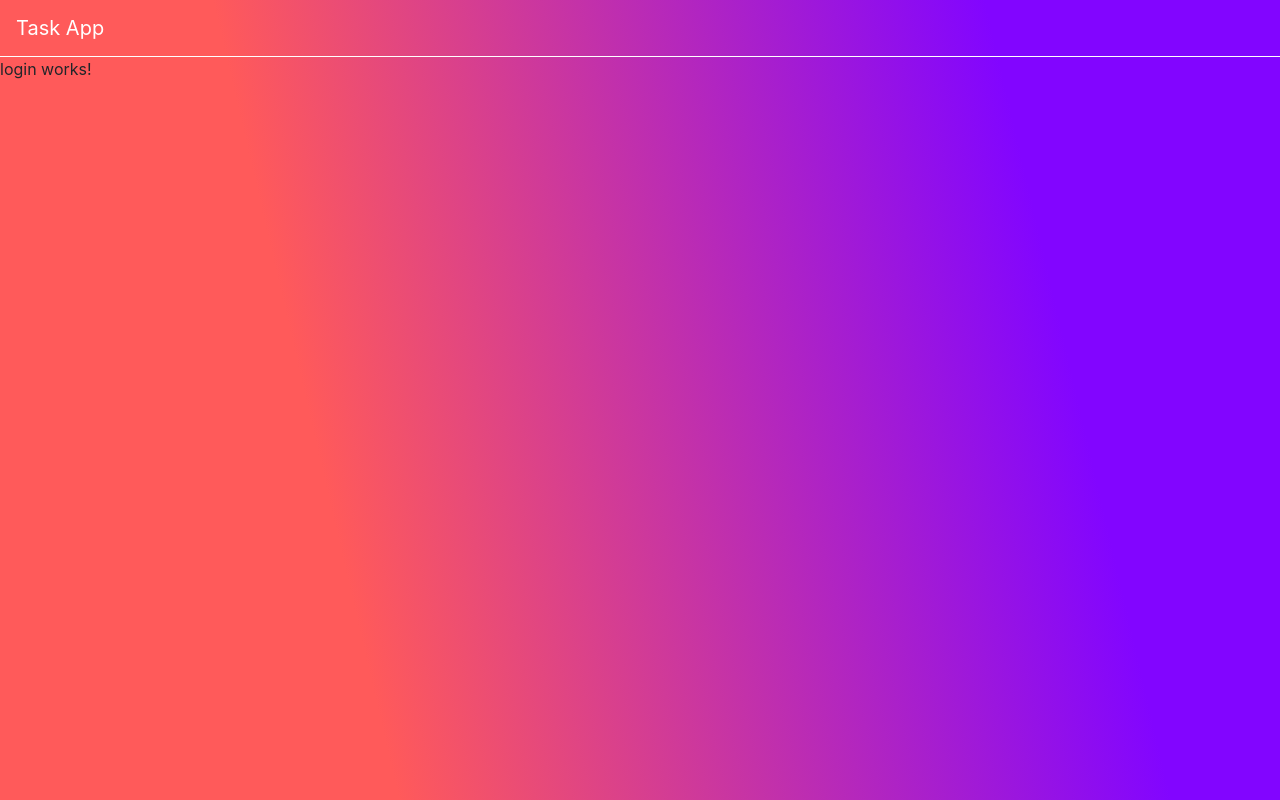
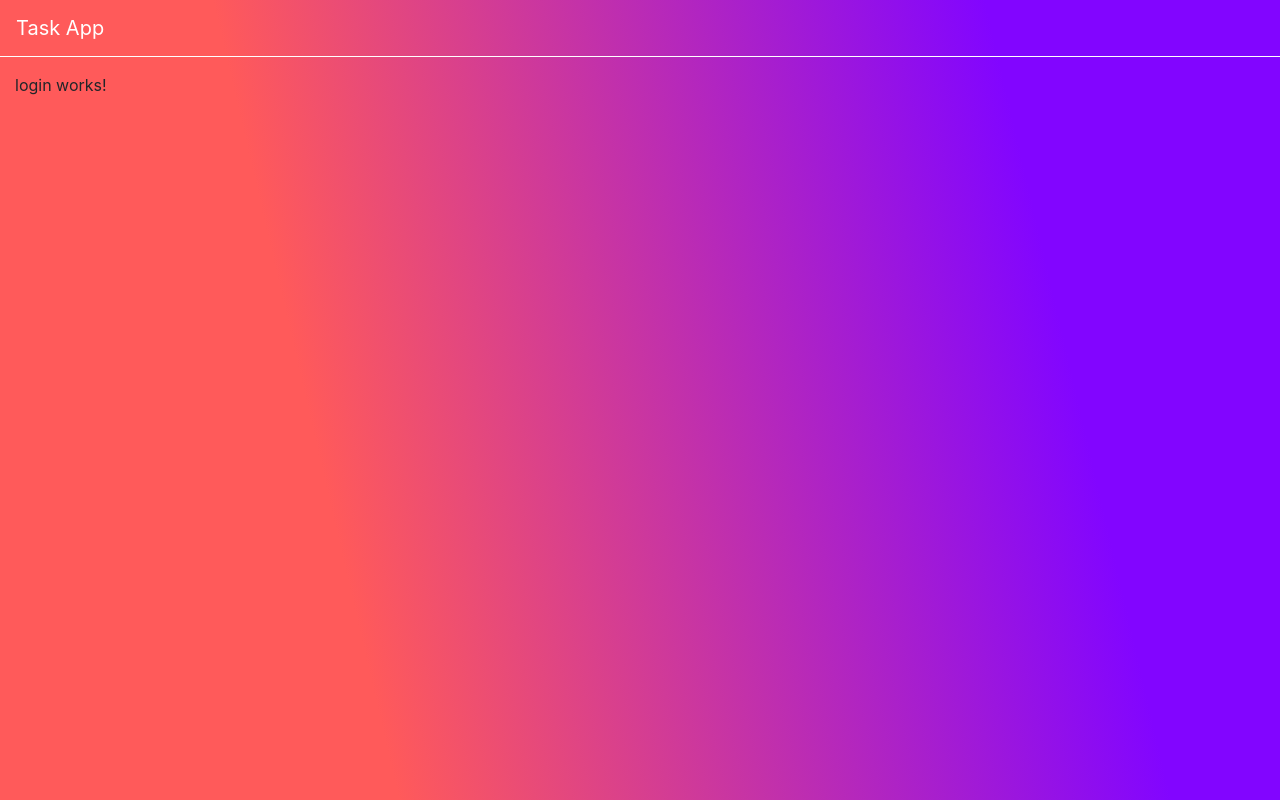
Before and after one commit to alexanderharding/task-app, an Angular app: page /login in a window 1280 px wide. Built offline with nearby package versions, Linux system fonts and the light colour scheme.

Commit message:
moved router-outlet into container div element

```diff
--- a/src/app/app.component.html
+++ b/src/app/app.component.html
@@ -1,2 +1,4 @@
 <core-navbar [pageTitle]="title"></core-navbar>
-<router-outlet></router-outlet>
+<div class="container-fluid py-3">
+  <router-outlet></router-outlet>
+</div>
```
